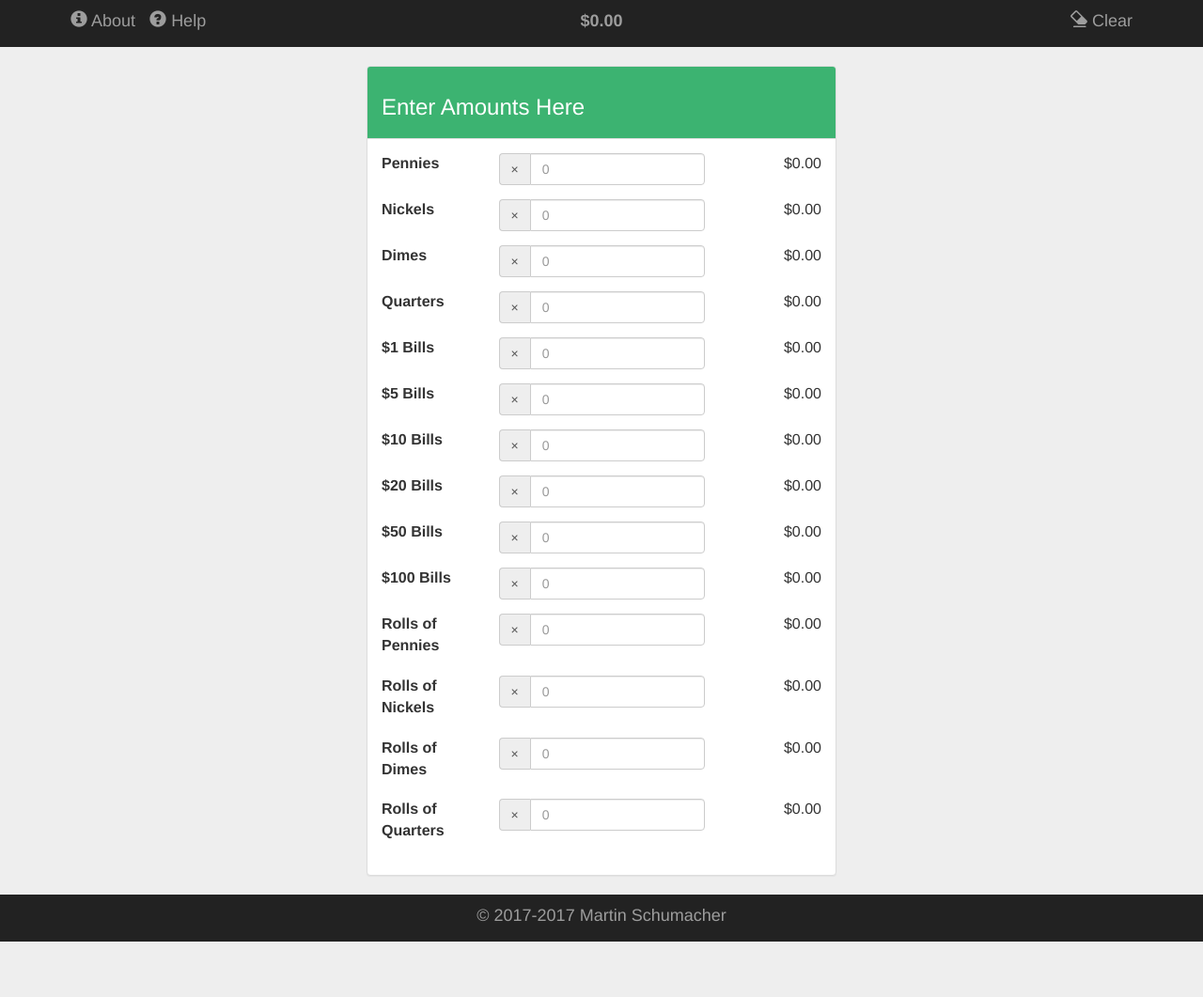
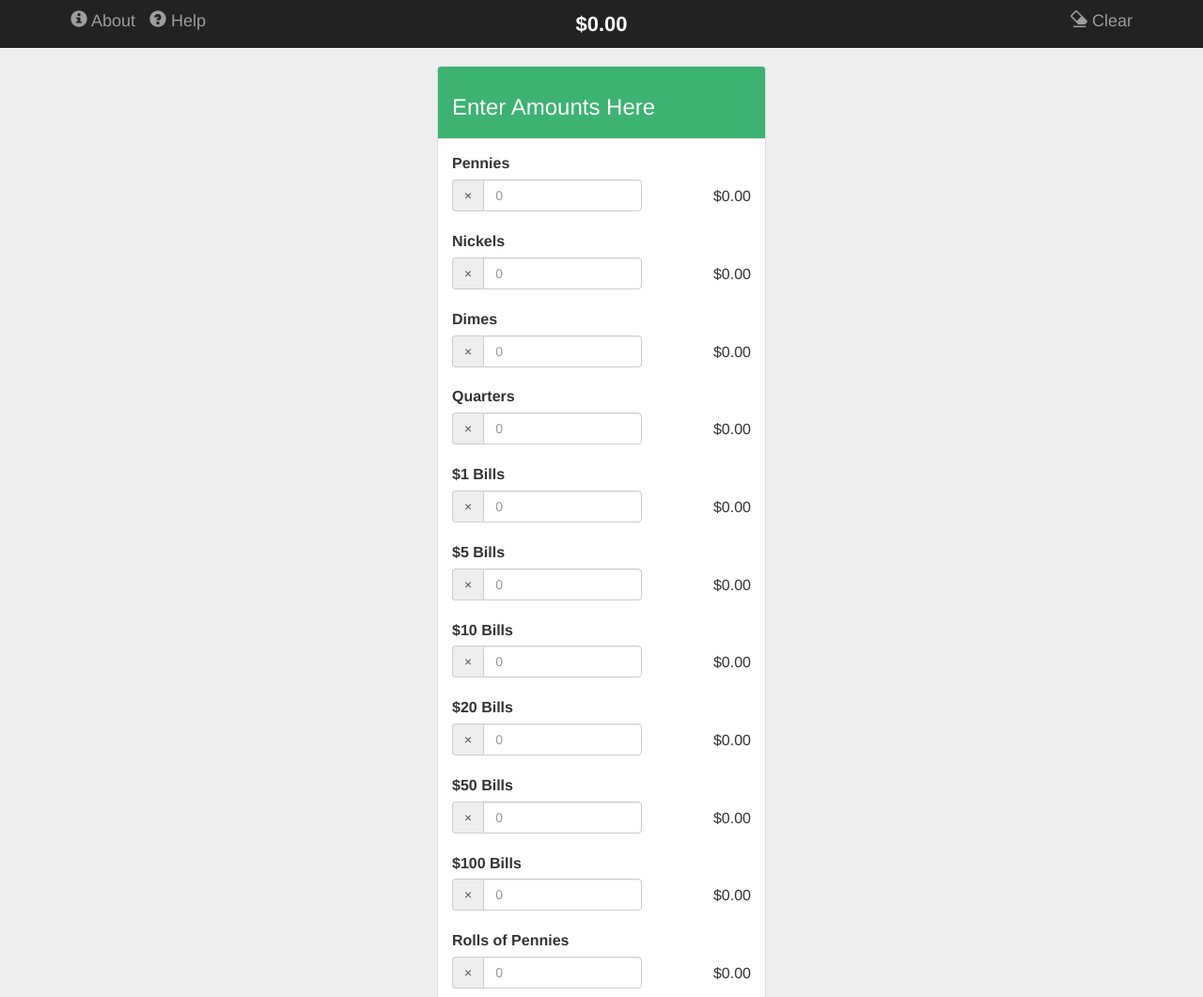
Before and after one commit to schumarty/money_count, a plain HTML site: page index.html in a window 1280 px wide. Shown: the top 1061 px of the page at 94% size. Before the commit the page ends 1002 px from the top, so only its background shows below. Drawn offline with nearby package versions, Linux system fonts and the light colour scheme.

Commit message:
Make a handful of cosmetic changes
Cosmetic changes:
  * Topbar anchors are put on single lines to eliminate white space
  * Currency total better aligned with inputs
  * Total on top bar made to stand out more
  * Money panel has a smaller max width
  * Money panel arranged the same across screen sizes

There may also be a couple re-arrangements of how code is organized.

```diff
--- a/css/custom.css
+++ b/css/custom.css
@@ -21,6 +21,7 @@ body {
 }
 
 .cst-bottombar {
+  font-size: 1.6rem;
   margin-bottom: 0;
 }
 
@@ -31,9 +32,9 @@ body {
 }
 
 .cst-topbar-total > p {
-  font-size: 1.8rem;
+  font-size: 2.2rem;
   font-weight: bold;
-  color: #9d9d9d;
+  color: white;
 }
 
 .cst-topbar-buttonarea {
@@ -50,5 +51,9 @@ body {
 }
 
 .cst-money-panel {
-  max-width: 500px;
+  max-width: 350px;
 }
+
+.cst-currency-total {
+  padding-top: 7px;
+}
--- a/js/counter.js
+++ b/js/counter.js
@@ -63,31 +63,27 @@ const currencyArr = [
 ];
 
 const moneyDivTemplate = ({id, name, value}) => `
-  <div class="money form-group">
+  <div class="form-group">
+    <label class="cst-currency-label" for="${id}">${name}</label>
     <div class="row">
-      <div class="col-sm-3">
-        <label class="cst-currency-label" for="${id}">${name}</label>
-      </div>
-      <div class="col-xs-9 col-sm-6">
+      <div class="col-xs-8">
         <div class="input-group">
           <span class="input-group-addon">&times;</span>
           <input id="${id}" class="form-control" placeholder="0" type="number" min="0" data-currency-value="${value}">
         </div>
       </div>
-      <div class="col-xs-3 col-sm-3">
-        <p id="total-${id}" class="cst-currency-total pull-right"></p>
+      <div class="col-xs-4">
+        <p id="total-${id}" class="cst-currency-total control-label pull-right"></p>
       </div>
     </div>
   </div>
 `;
 
+const formatMoneyOut = (money) => `$${money.toFixed(2)}`;
+
 /*******************************************************************************
 * Various helper functions
 *******************************************************************************/
-const formatMoneyOut = function(money) {
-  return `$${money.toFixed(2)}`;
-};
-
 const calcTotal = function($inputNode) {
   if ($inputNode.prop("validity").valid === false) {
     return 0;
```
Also changed, not shown: index.html (+3 -12 lines).
